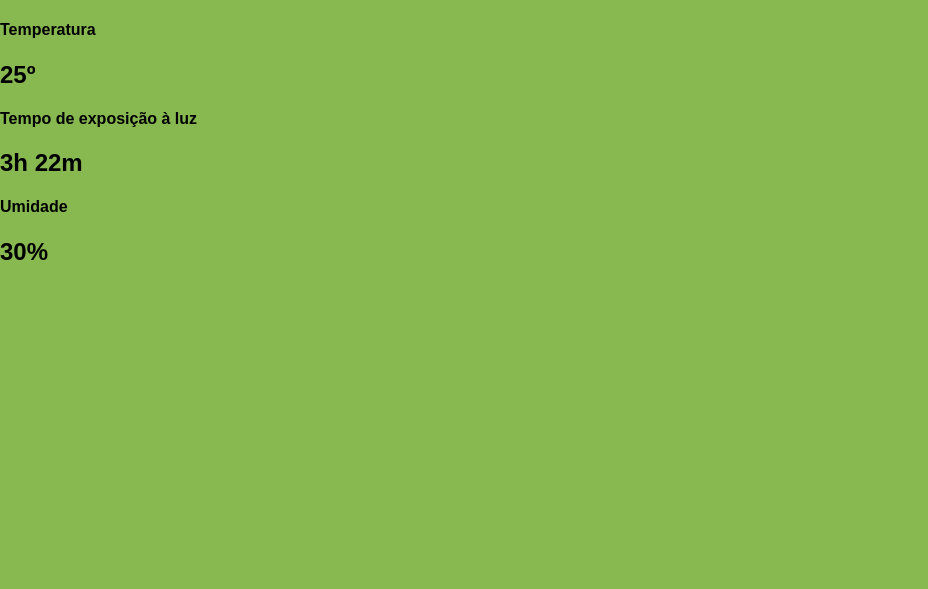
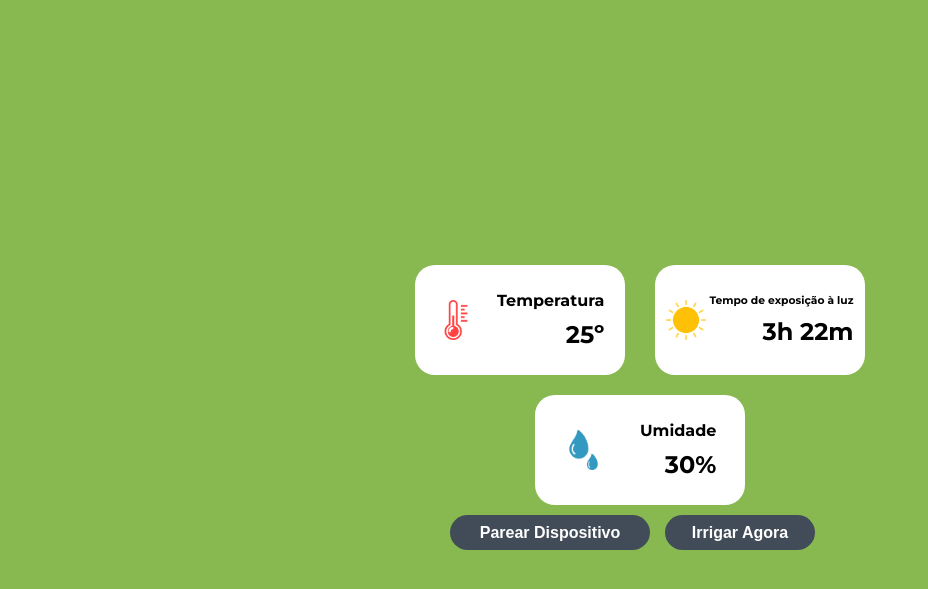
Before and after one commit to PI2-Smart-Vegetable-Germinator/svg_raspberry_gateway, a Flask app: template project/templates/home.html in a window 1280 px wide. Shown: the top 589 px of the page, without its empty margins (0-928 px from the left). Run offline with Flask 2, Linux system fonts and the light colour scheme; the template is opened without the code that fills it, so the values that code supplies are empty; parts of the project's set-up code (start-up, migrations or seed data) failed here and were passed over.

Commit message:
Render home page conditionally whether the machine has an active planting or not. Also adds front-end for home page dashboard.

```diff
--- a/project/interface/views.py
+++ b/project/interface/views.py
@@ -42,6 +42,11 @@ def pair_device():
 
 @interface_blueprint.route('/app/home')
 def home():
+    with open(os.path.dirname(__file__) + '/../../assets/machine_info.json') as json_file:
+        machine_info = json.load(json_file)
+
+        if not machine_info.get('plantingActive'):
+            return render_template('planting.html')
     return render_template('home.html')
 
 @interface_blueprint.route('/api/confirm_pairing')
--- a/project/static/home.css
+++ b/project/static/home.css
@@ -1,9 +1,85 @@
 html {
   margin: 0;
+  box-sizing: border-box;
 }
 
 body {
   background-color: #87b950;
   margin: 0;
   font-family: 'Montserrat', sans-serif;
+  box-sizing: border-box;
 }
+
+.container {
+  display: flex;
+  flex-direction: column;
+  padding-top: 5px;
+  box-sizing: border-box;
+  justify-content: center;
+  align-items: center;
+  align-content: flex-start;
+  width: 480px;
+  height: 320px;
+  position: absolute;
+  left: 50%;
+  top: 50%;
+  transform: translate(-50%, -50%);
+  border-radius: 20px;
+}
+
+.cards {
+  display: flex;
+  flex-direction: row;
+  flex-wrap: wrap;
+  justify-content: center;
+}
+
+.card {
+  background-color: white;
+  margin: 10px 15px;
+  width: 190px;
+  height: 100px;
+  padding: 5px 10px;
+  vertical-align: middle;
+  border-radius: 20px;
+  display: flex;
+  align-items: center;
+  justify-content: space-around;
+}
+
+.card img {
+  height: 40px;
+}
+
+.card div {
+  display: flex;
+  flex-direction: column;
+  align-items: end;
+}
+
+.card div h2, h4, h6 {
+  margin-top: 5px;
+  margin-bottom: 5px;
+}
+
+.btn-start {
+  align-self: flex-end;
+  margin-right: 15px;
+  background-color: #424c59;
+  color: white;
+  font-weight: bold;
+  font-size: 1rem;
+  height: 35px;
+  width: 150px;
+  border-radius: 30px;
+  border: none;
+}
+
+.btn-start.btn-pairing {
+  width: 200px;
+}
+
+.buttons-wrapper {
+  display: flex;
+  justify-content: flex-end;
+}
--- a/project/templates/home.html
+++ b/project/templates/home.html
@@ -4,23 +4,43 @@
   <meta charset="UTF-8">
   <meta name="viewport" content="width=device-width, initial-scale=1.0">
   <meta http-equiv="X-UA-Compatible" content="ie=edge">
+  <link href="https://fonts.googleapis.com/css?family=Montserrat:400,700&display=swap" rel="stylesheet">
   <link rel="stylesheet" type="text/css" href="{{ url_for('static', filename='home.css') }}">
 
   <title>Document</title>
 </head>
 <body>
   <section class="container">
+    <div class="cards">
       <div class="card">
+        <img src="{{ url_for('static', filename='thermometer.png') }}" alt="thermo_logo">
+        <div>
           <h4>Temperatura</h4>
           <h2>25º</h2>
         </div>
+      </div>
       <div class="card">
-      <h4>Tempo de exposição à luz</h4>
+        <img src="{{ url_for('static', filename='sunny.png') }}" alt="sunny">
+        <div>
+          <h6>Tempo de exposição à luz</h6>
           <h2>3h 22m</h2>
         </div>
+      </div>
       <div class="card">
+        <img src="{{ url_for('static', filename='water.png') }}" alt="water">
+        <div>
           <h4>Umidade</h4>
           <h2>30%</h2>
+        </div>
+      </div>
+    </div>
+    <div class="buttons-wrapper">
+      <button type="button" class="btn-start btn-pairing">
+        Parear Dispositivo
+      </button>
+      <button type="button" class="btn-start">
+        Irrigar Agora
+      </button>
     </div>
   </section>
 </body>
```
Also changed, not shown: project/static/pairing.css (+11 -0 lines), project/templates/planting.html (added, +38 -0 lines), project/static/sunny.png (added), project/static/thermometer.png (added), project/static/water.png (added). Lines whose indentation alone changed are shown as unchanged.
